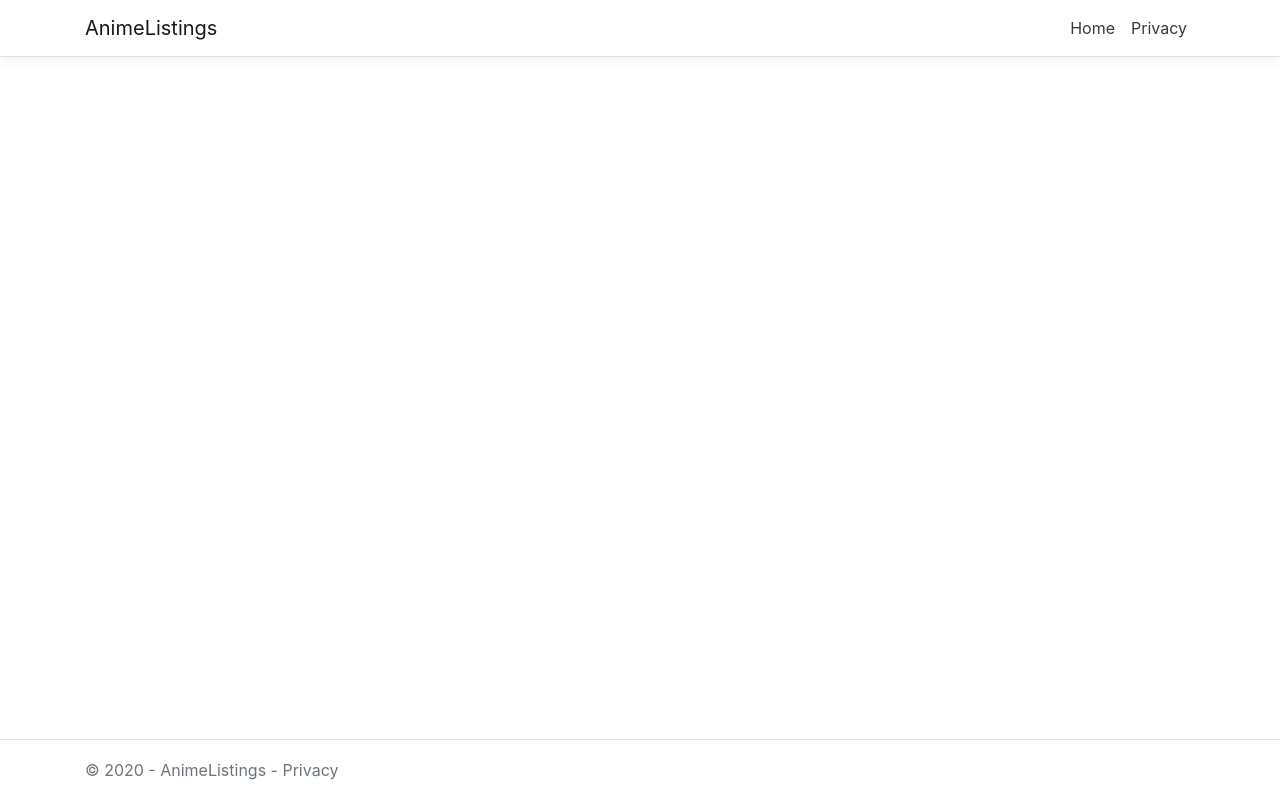
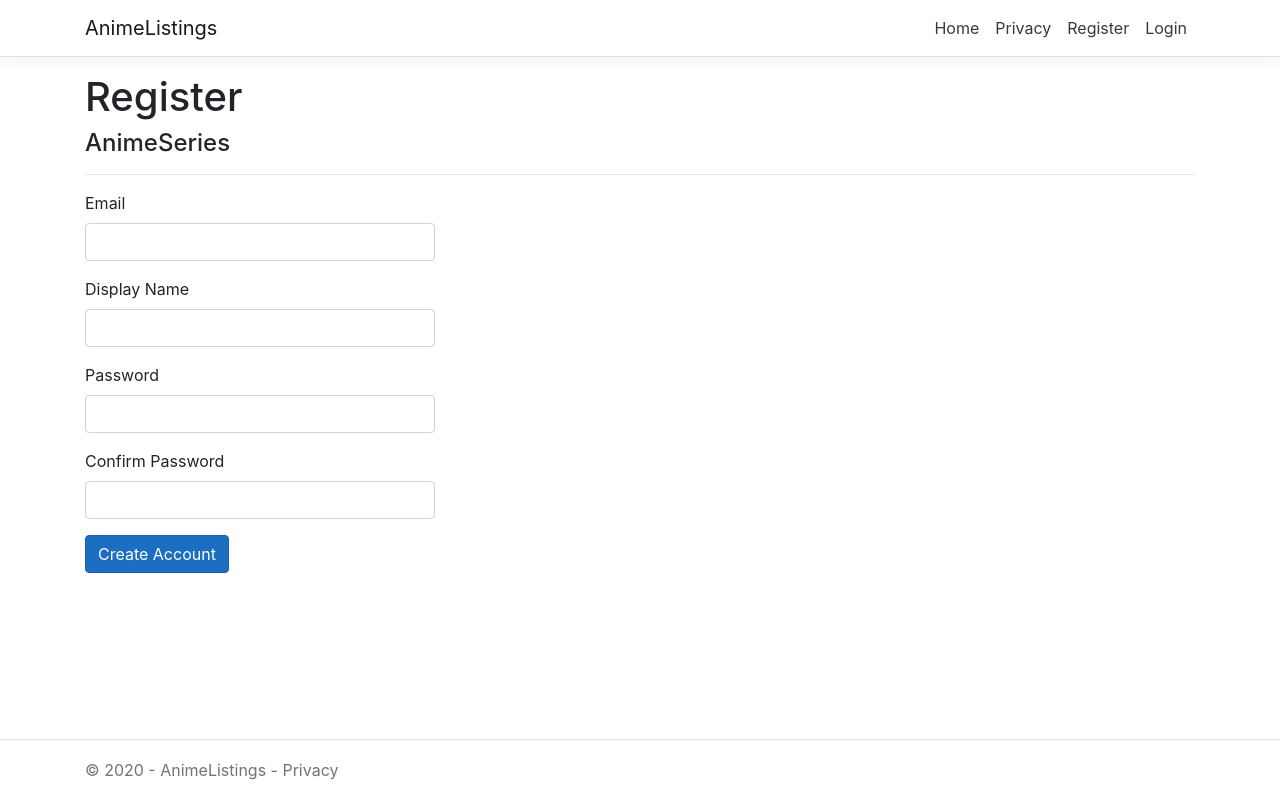
Before and after one commit to SeriesLister/SeriesLister-Angular-SPA, an Angular app: page /register in a window 1280 px wide. Before the commit this address led to /. Built offline with nearby package versions, Linux system fonts and the light colour scheme.

Commit message:
Finished login/logout, started on the registration form

```diff
--- a/src/app/User.ts
+++ b/src/app/User.ts
@@ -1,10 +1,13 @@
 export class User {
+
+    public token: string;
 
     public email: string;
 
     public userName: string;
 
-    constructor(email: string, userName: string) {
+    constructor(token: string, email: string, userName: string) {
+        this.token = token;
         this.email = email;
         this.userName = userName;
     }
--- a/src/app/app-routing.module.ts
+++ b/src/app/app-routing.module.ts
@@ -7,12 +7,14 @@ import { animeManagementRoutes } from './admin/animeseries/animeseries.component
 import { PrivacyComponent } from './privacy/privacy.component';
 import { userManagerRoutes } from './admin/usermanager/usermanager.component';
 import { LoginComponent } from './login/login.component';
+import { RegisterComponent } from './register/register.component';
 
 const routes: Routes = [
   { path: '', component: LandingComponent, pathMatch: 'full' },
   { path: 'admin', component: AdminComponent },
   { path: 'privacy', component: PrivacyComponent },
   { path: 'login', component: LoginComponent},
+  { path: 'register', component: RegisterComponent},
 ];
 
 @NgModule({
--- a/src/app/landing/landing.component.html
+++ b/src/app/landing/landing.component.html
@@ -2,6 +2,6 @@
     <h1 class="display-4">Anime Listings</h1>
     <p class="lead">List It, Watch It, Edit It</p>
     <p class="lead">
-      <a class="btn btn-primary btn-lg" href="#" role="button">Get Started</a>
+      <a class="btn btn-primary btn-lg" routerLink="/register" role="button">Get Started</a>
     </p>
   </div>
--- a/src/app/login/login.component.ts
+++ b/src/app/login/login.component.ts
@@ -1,7 +1,8 @@
 import { Component, OnInit } from '@angular/core';
 import { FormGroup, FormBuilder, FormControl } from '@angular/forms';
-import { AuthServiceService } from '../services/auth-service.service';
 import { error } from 'protractor';
+import { Router } from '@angular/router';
+import { AuthService } from '../services/auth-service.service';
 
 @Component({
   selector: 'app-login',
@@ -17,7 +18,8 @@ export class LoginComponent implements OnInit {
 
   constructor(
     fb: FormBuilder,
-    private service: AuthServiceService
+    private service: AuthService,
+    private router: Router
     ) {
       this.form = fb.group({
         "email": [''],
@@ -27,6 +29,7 @@ export class LoginComponent implements OnInit {
     }
 
   ngOnInit(): void {
+    this.service.redirectOnLogin();
   }
 
   public onSubmit() {
@@ -36,6 +39,7 @@ export class LoginComponent implements OnInit {
     var email : string = this.form.get('email').value;
     var password : string = this.form.get('password').value;
     this.service.login(email, password).subscribe(data => {
+      this.router.navigateByUrl('/');
     }, error => {
       if (error['status'] === 400) {
         this.emailError = 'Input a valid email';
--- a/src/app/navbar/navbar.component.html
+++ b/src/app/navbar/navbar.component.html
@@ -7,7 +7,24 @@
               <span class="navbar-toggler-icon"></span>
           </button>
           <div class="navbar-collapse collapse d-sm-inline-flex flex-sm-row-reverse">
-              <!-- <partial name="_LoginPartial" /> -->
+                <ul class="navbar-nav">
+                <ng-template [ngIf]="auth.loggedIn" [ngIfElse]="showLogin">
+                    <li class="nav-item">
+                        <a id="manage" class="nav-link text-dark" title="Manage">Hello {{auth.user.email}}!</a>
+                    </li>
+                    <li class="nav-item">
+                        <a class="nav-link btn btn-link text-dark" (click)="auth.logout()">Logout</a>
+                    </li>
+                </ng-template>
+                <ng-template #showLogin>
+                    <li class="nav-item">
+                        <a class="nav-link text-dark" id="register" routerLink="/register">Register</a>
+                    </li>
+                    <li class="nav-item">
+                        <a class="nav-link text-dark" id="login" routerLink="/login">Login</a>
+                    </li>
+                </ng-template>
+                </ul>
               <ul class="navbar-nav flex-grow-1">
                   <li class="nav-item">
                       <a class="nav-link text-dark" routerLink="/">Home</a>
--- a/src/app/navbar/navbar.component.ts
+++ b/src/app/navbar/navbar.component.ts
@@ -1,4 +1,5 @@
 import { Component, OnInit } from '@angular/core';
+import { AuthService } from '../services/auth-service.service';
 
 @Component({
   selector: 'app-navbar',
@@ -7,7 +8,8 @@ import { Component, OnInit } from '@angular/core';
 })
 export class NavbarComponent implements OnInit {
 
-  constructor() { }
+  constructor(public auth: AuthService) {
+  }
 
   ngOnInit(): void {
   }
--- a/src/app/register/register.component.html
+++ b/src/app/register/register.component.html
@@ -1 +1,33 @@
-<p>register works!</p>
+<h1>Register</h1>
+
+<h4>AnimeSeries</h4>
+<hr />
+<div class="row">
+    <div class="col-md-4">
+        <form [formGroup]="form" (ngSubmit)="onSubmit()">
+            <div class="form-group">
+                <label for="email" class="control-label">Email</label>
+                <input type="email" id="email" formControlName="email" class="form-control" />
+                <!-- <p class="text-danger" *ngIf="emailError.length">{{emailError}}</p> -->
+            </div>
+            <div class="form-group">
+                <label for="displayName" class="control-label">Display Name</label>
+                <input type="text" id="displayName" formControlName="displayName" class="form-control" />
+            </div>
+            <div class="form-group">
+                <label for="password" class="control-label">Password</label>
+                <input type="password" id="password" formControlName="password" class="form-control" />
+            </div>
+            <div class="form-group">
+                <label for="cpassword" class="control-label">Confirm Password</label>
+                <input type="cpassword" id="cpassword" formControlName="cpassword" class="form-control" />
+            </div>
+            <!-- <div *ngIf="errorMessage.length > 0">
+                 <p class="text-danger">{{errorMessage}}</p>
+            </div> -->
+            <div class="form-group">
+                <button type="submit" [disabled]="this.submitted" class="btn btn-primary">Create Account</button>
+            </div>
+        </form>
+    </div>
+</div>
--- a/src/app/register/register.component.ts
+++ b/src/app/register/register.component.ts
@@ -1,4 +1,7 @@
 import { Component, OnInit } from '@angular/core';
+import { FormBuilder, FormGroup } from '@angular/forms';
+import { Router } from '@angular/router';
+import { AuthService } from '../services/auth-service.service';
 
 @Component({
   selector: 'app-register',
@@ -7,9 +10,26 @@ import { Component, OnInit } from '@angular/core';
 })
 export class RegisterComponent implements OnInit {
 
-  constructor() { }
+  public submitted: boolean = false;
+  public form: FormGroup;
+
+  constructor(fb: FormBuilder,
+    private service: AuthService,
+    private router: Router) {
+      this.form = fb.group({
+        "email": [''],
+        "password": [''],
+        "cpassword": [''],
+        "displayName": ['']
+      });
+    }
 
   ngOnInit(): void {
+    this.service.redirectOnLogin();
+  }
+
+  public onSubmit() : void {
+
   }
 
 }
--- a/src/app/services/auth-service.service.ts
+++ b/src/app/services/auth-service.service.ts
@@ -3,11 +3,12 @@ import { HttpClient, HttpHeaders } from '@angular/common/http';
 import { Observable, of } from 'rxjs';
 import { catchError, map, tap } from 'rxjs/operators';
 import { User } from '../User';
+import { Router } from '@angular/router';
 
 @Injectable({
   providedIn: 'root'
 })
-export class AuthServiceService {
+export class AuthService {
 
   baseURL: string = 'https://localhost:44314/Home/';
 
@@ -19,40 +20,51 @@ export class AuthServiceService {
     headers: new HttpHeaders({ 'Content-Type': 'application/json' })
   };
 
-  constructor(private http: HttpClient) {
-    this.loggedIn = !!localStorage.getItem('jwt');
+  constructor(private http: HttpClient, private router: Router) {
+    if (localStorage.getItem('currentUser') && !this.loggedIn) {
+      this.user = JSON.parse(localStorage.getItem('currentUser'));
+      this.loggedIn = true;
+    }
   }
 
-  login(email: string, password: string) : Observable<User> {
+  public login(email: string, password: string) : Observable<User> {
     return this.http.post<User>(
       this.baseURL + 'login',
       JSON.stringify({email, password}),
        this.httpOptions
     ).pipe(tap(data => {
-      if (localStorage.getItem('jwt')) {
-        localStorage.removeItem('jwt');
+      console.log("making request to get user logged in!");
+      if (localStorage.getItem('currentUser')) {
+        localStorage.removeItem('currentUser');
       }
-      localStorage.setItem('jwt', data['token']);
       this.user = data;
+      console.log("current user email: " + this.user.email);
+      localStorage.setItem('currentUser', JSON.stringify(this.user));
       this.loggedIn = true;
     }));
   }
 
-  logout() {
-    localStorage.removeItem('jwt');
-    this.user = null;
-    this.loggedIn = false;
+  /**
+   * Checks if the user is logged, if the user is redirect
+   * @param route By default it's the root route /, specify route to redirect user
+   */
+  public redirectOnLogin(route: string = '/') : void {
+    if (this.loggedIn) {
+      this.router.navigateByUrl(route);
+    }
+  }
+
+  public register(user: User) : Observable<User> {
+    return this.http.post<User>(this.baseURL + 'register', user, this.httpOptions);
   }
 
   /**
-   * Add C# method to get user info again
+   * Removes the current user from the localstorage, and sets the user to null
    */
-  getUserInfo() {
-    if (!localStorage.getItem('jwt')) {
-      return;
-    }
-
-
+  public logout() : void {
+    localStorage.removeItem('currentUser');
+    this.user = null;
+    this.loggedIn = false;
   }
 
   /**
```
Also changed, not shown: 1 other file (tests, documents, lock files or other folders).
